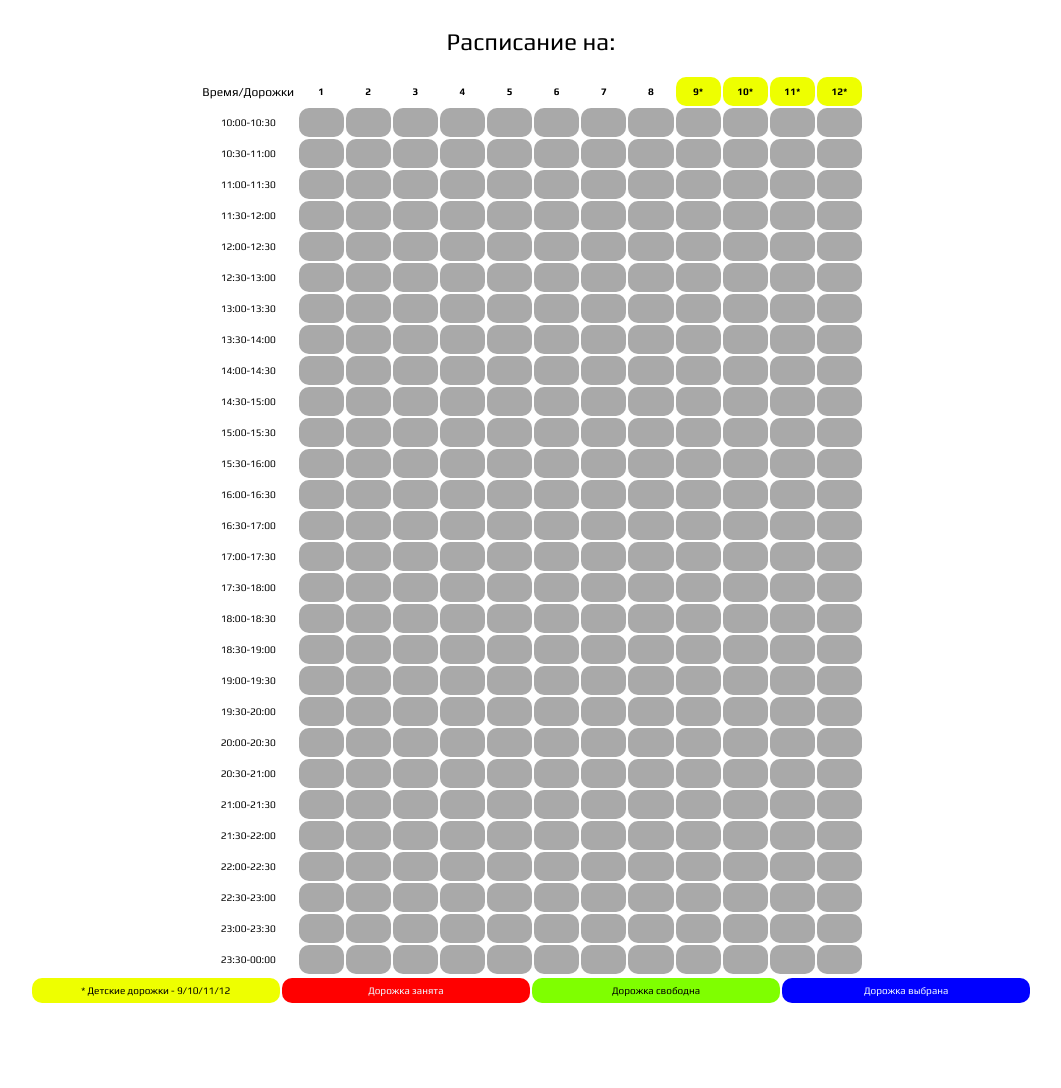
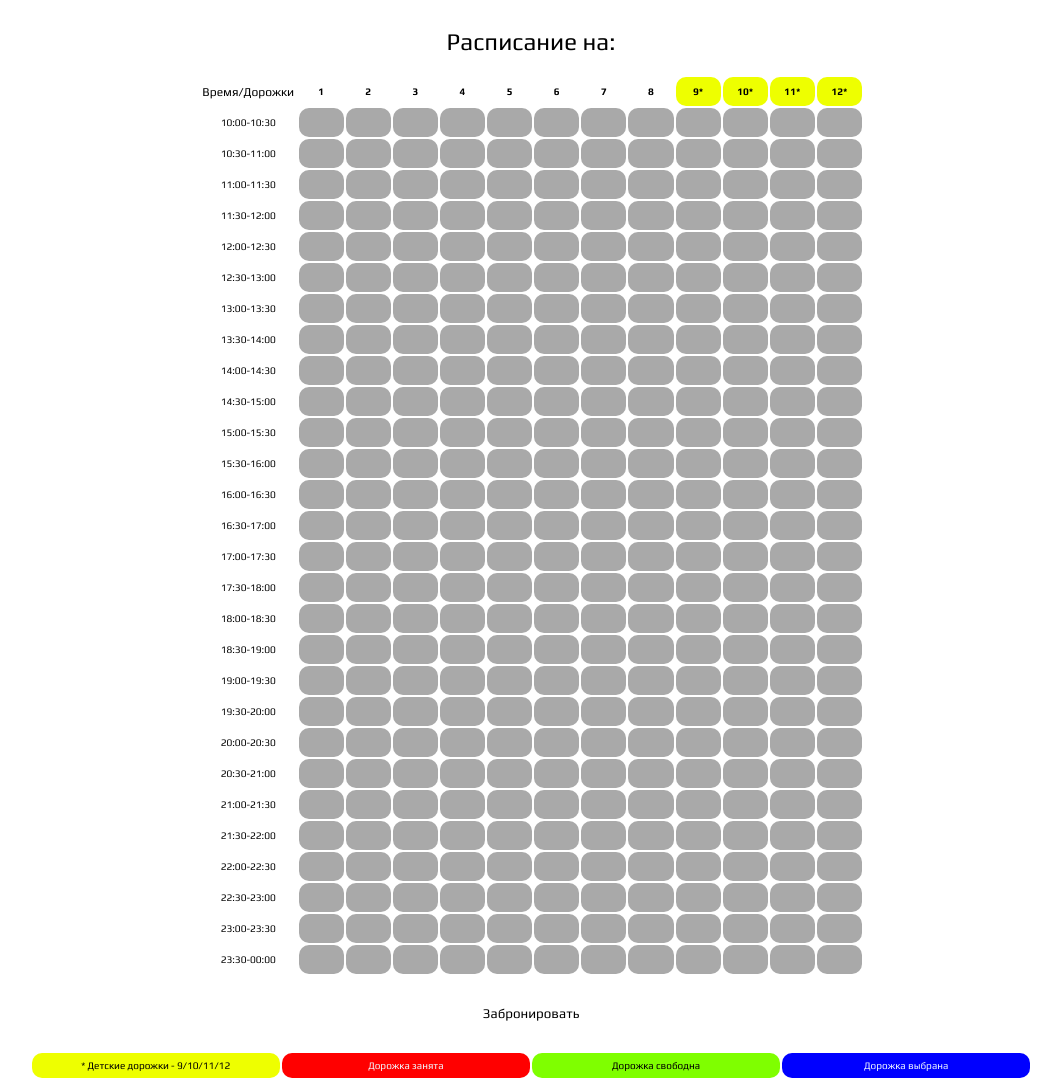
Before and after one commit to stas-grigoryev/web, a plain HTML site: page index.html in a window 1280 px wide. Shown: the whole page, without its empty margins (109-1170 px from the left). Before the commit the page ends 1013 px from the top, so only its background shows below. Drawn offline with Linux system fonts and the light colour scheme; a script that the page names is missing.

Commit message:
Update index.html

```diff
--- a/index.html
+++ b/index.html
@@ -574,9 +574,9 @@
 
   <div>  </div>
 
-  <!-- <div style="margin-bottom: 20px;">
+  <div style="margin-bottom: 20px;">
     <button id="book-btn">Забронировать</button>
-  </div> -->
+  </div>
 
   <table>
     <tr>
```
